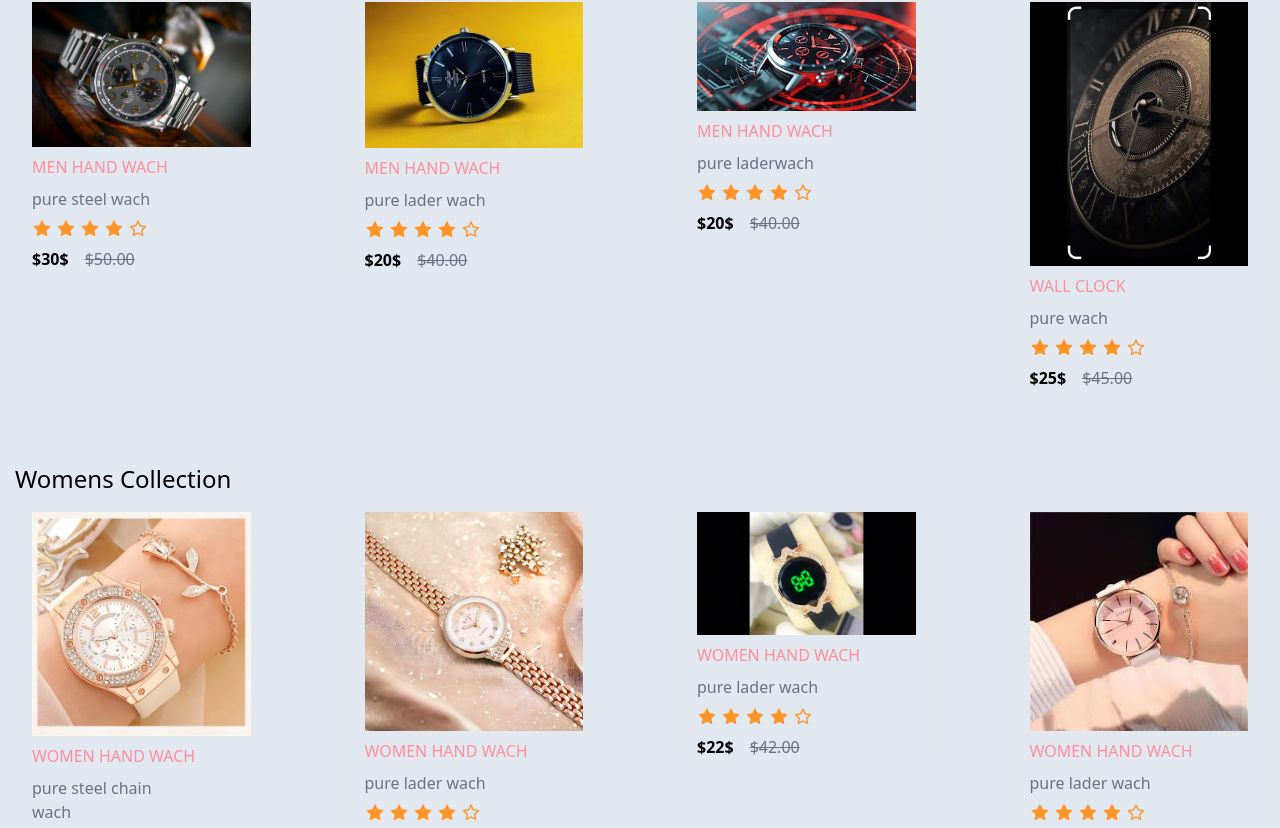
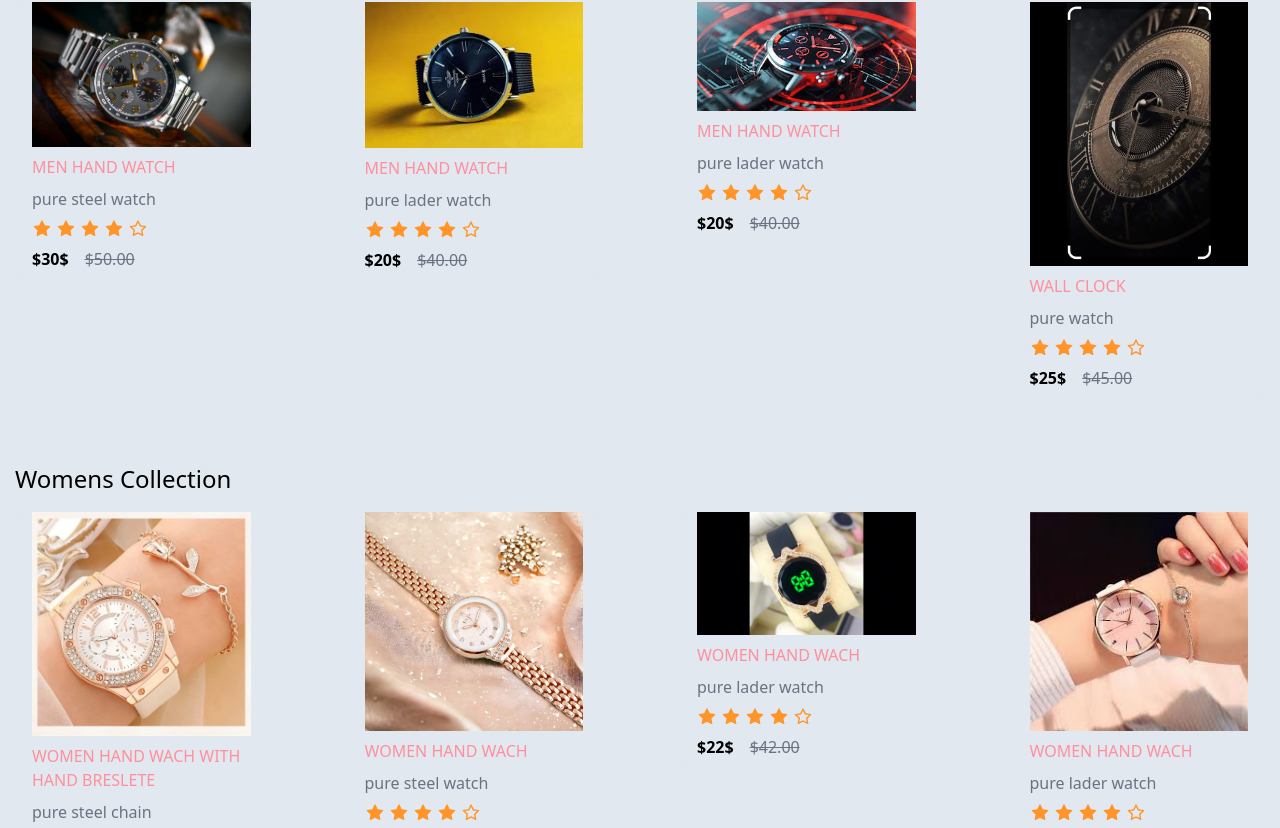
Before and after one commit to ALIRAZA123raza/my-product-website, a Next.js app: page / in a window 1280 px wide. Shown: the part 1567-2395 px from the top of the page. Built offline with nearby package versions, Linux system fonts and the light colour scheme.

Commit message:
Your commit message describing the changes

```diff
--- a/src/app/components/FemaleCollection.tsx
+++ b/src/app/components/FemaleCollection.tsx
@@ -6,57 +6,57 @@ import ProductCard from './ProductCard';
 const productsData =[
     {
         img:'/New folder/01acc89916e751799345fb85a987bd65.jpg_960x960q80.jpg_.webp',
-        title:"women hand wach",
-        desc:"pure steel chain wach",
+        title:"women hand wach with hand breslete",
+        desc:"pure steel chain watch",
         rating:4,
         price:"25$"
     },
     {
         img:'/New folder/5e0a9cbb458d48a852ca2ab6ab3f65e7.jpg_720x720q80.jpg',
         title:"women hand wach",
-        desc:"pure lader wach",
+        desc:"pure steel watch",
         rating:4,
         price:"20$"
     },
     {
         img:'/New folder/20F0C544-18C0A7E4CDC-1637-5547-817-8203000002.jpg',
         title:"women hand wach",
-        desc:"pure lader wach",
+        desc:"pure lader watch",
         rating:4,
         price:"22$"
     },
     {
         img:'/New folder/images.jpeg',
         title:"women hand wach",
-        desc:"pure lader wach",
+        desc:"pure lader watch",
         rating:4,
         price:"22$"
     },
     {
       img:'/New folder/Most-Popular-Ladies-Watches-Rolex-Datejust-Midsize-Steel-Rose-Gold.jpg',
       title:"women hand wach",
-      desc:"pure steel wach",
+      desc:"pure steel watch",
       rating:4,
       price:"30$"
     },
     {
       img:'/New folder/SEIKO_LUKIA_SUT336J1_SOLAR_RED_LEATHER_WOMEN_S_WATCH_1024x1024.webp',
       title:"women hand wach",
-      desc:"pure lader wach",
+      desc:"pure lader watch",
       rating:4,
       price:"20$"
     },
     {
       img:'/New folder/5_ad9cd3f3-10fd-49e8-bc8e-99442ee2bb5a_1000x.webp',
       title:"women hand wach",
-      desc:"pure laderwach",
+      desc:"pure lader watch",
       rating:4,
       price:"20$"
     },
     {
         img:'/New folder/istockphoto-1068843992-612x612.jpg',
-        title:"wall clock ",
-        desc:"pure  wach",
+        title:"women hand wach ",
+        desc:"pure steel watch",
         rating:4,
         price:"25$"
     }
--- a/src/app/components/NewProducts.tsx
+++ b/src/app/components/NewProducts.tsx
@@ -6,56 +6,56 @@ const productsData =[
 {
     img:'/steel chain wach-1.jpg',
     title:"men hand wach",
-    desc:"pure steel chain wach",
+    desc:"pure steel chain watch",
     rating:4,
     price:"25$"
 },
 {
     img:'/lader wach-1.jpg',
-    title:"men hand wach",
-    desc:"pure lader wach",
+    title:"men hand watch",
+    desc:"pure lader watch",
     rating:4,
     price:"20$"
 },
 {
     img:'/lader wach-2.jpg',
-    title:"men hand wach",
-    desc:"pure lader wach",
+    title:"men hand watch",
+    desc:"pure lader watch",
     rating:4,
     price:"22$"
 },
 {
     img:'/sport wach-1.jpg',
-    title:"men hand wach",
-    desc:"pure lader wach",
+    title:"men hand watch",
+    desc:"pure lader watch",
     rating:4,
     price:"22$"
 },
 {
   img:'/pexels-ferarcosn-190819.jpg',
-  title:"men hand wach",
-  desc:"pure steel wach",
+  title:"men hand watch",
+  desc:"pure steel watch",
   rating:4,
   price:"30$"
 },
 {
   img:'/images (1).jpeg',
-  title:"men hand wach",
-  desc:"pure lader wach",
+  title:"men hand watch",
+  desc:"pure lader watch",
   rating:4,
   price:"20$"
 },
 {
   img:'/images.jpeg',
-  title:"men hand wach",
-  desc:"pure laderwach",
+  title:"men hand watch",
+  desc:"pure lader watch",
   rating:4,
   price:"20$"
 },
 {
     img:'/wall clock-1.jpg',
     title:"wall clock ",
-    desc:"pure  wach",
+    desc:"pure  watch",
     rating:4,
     price:"25$"
 }
```
